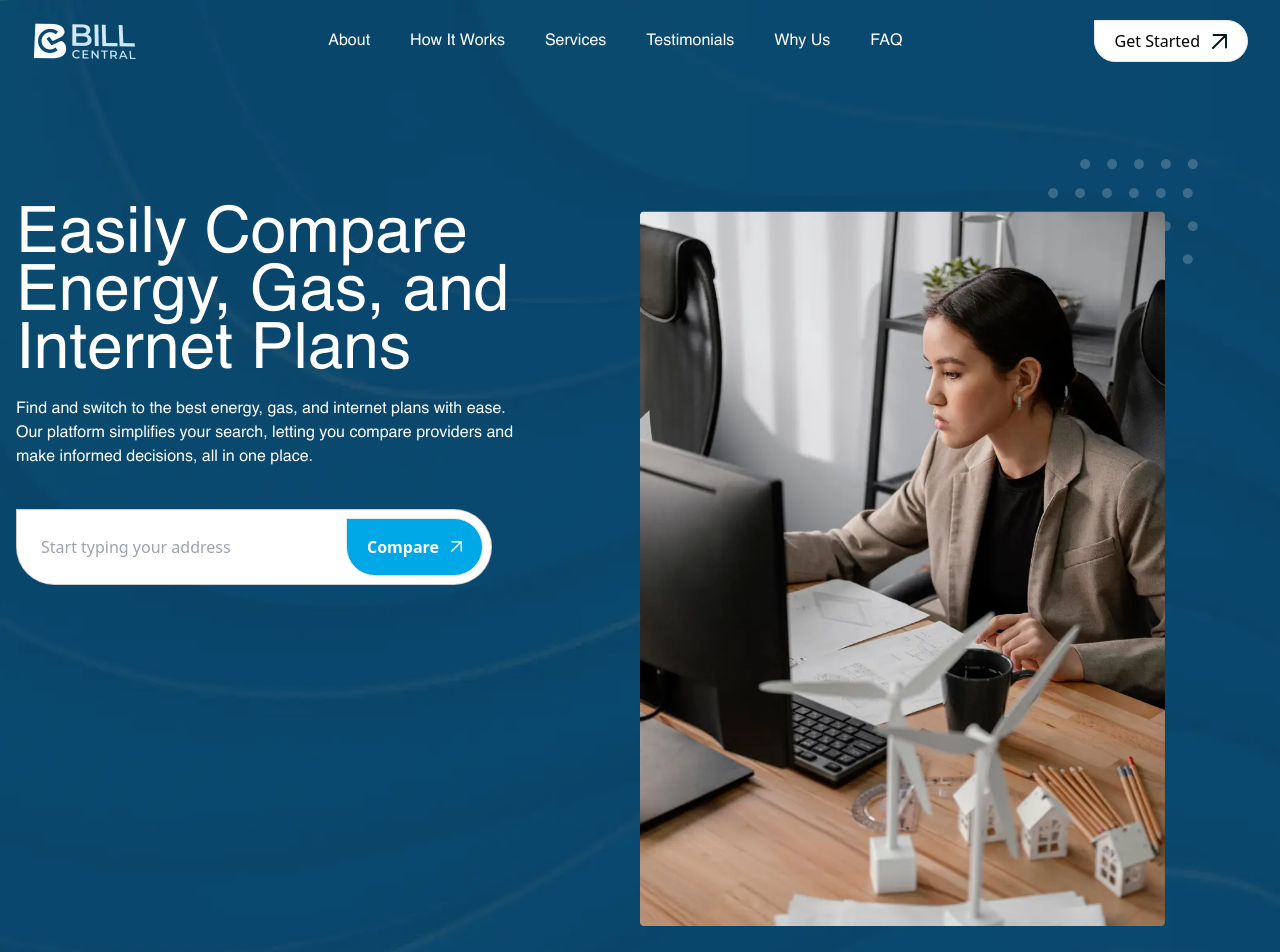
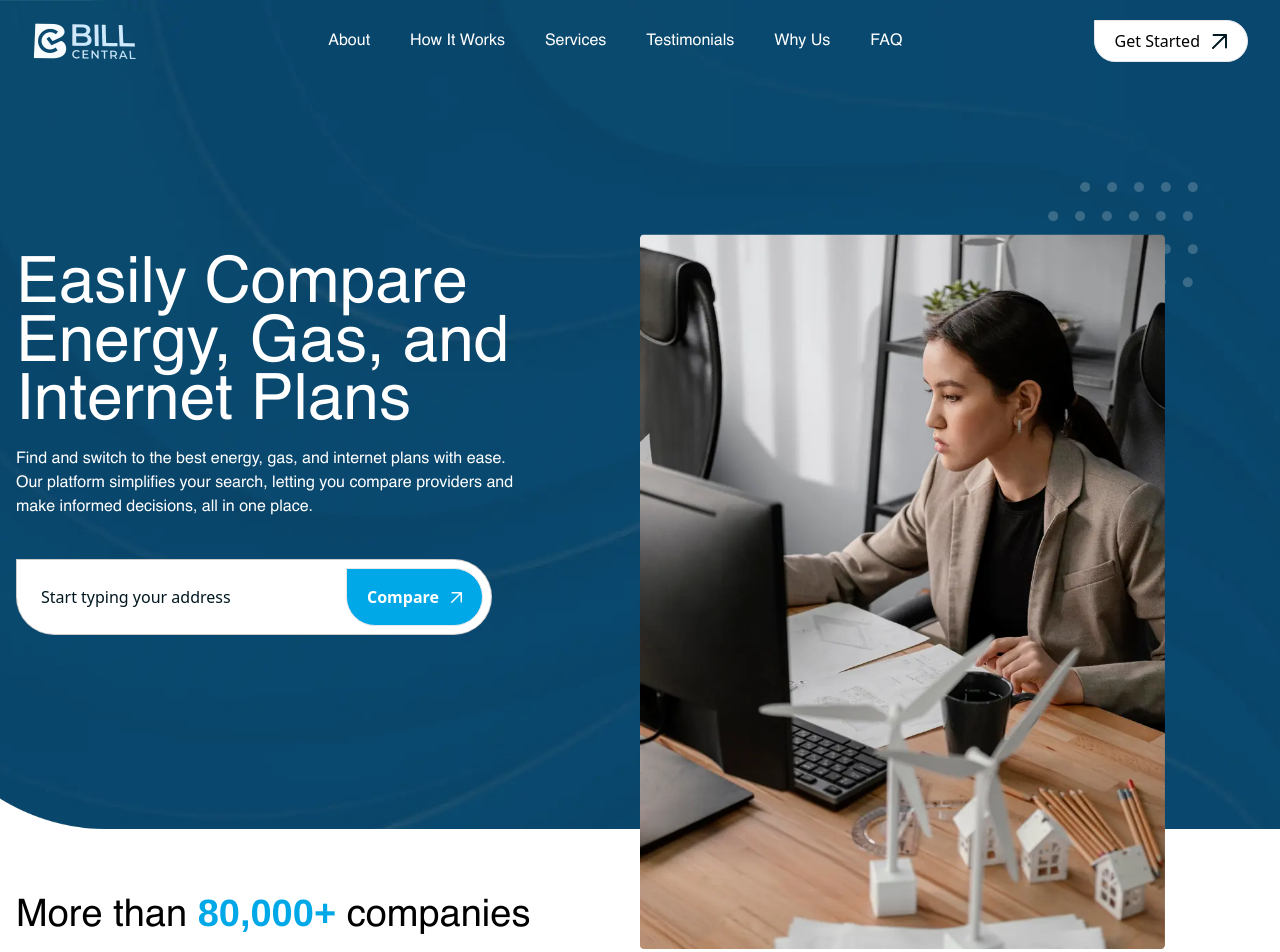
Before and after one commit to mohitgoyat525/Bill-centerl, a React (Create React App) app: page / in a window 1280 px wide. Shown: the top 952 px of the page. Built offline with nearby package versions, Linux system fonts and the light colour scheme.

Commit message:
Add-meta-tag

```diff
--- a/public/index.html
+++ b/public/index.html
@@ -11,7 +11,25 @@
     />
     <link rel="apple-touch-icon" href="%PUBLIC_URL%/logo192.png" />
     <link rel="manifest" href="%PUBLIC_URL%/manifest.json" />
-    <title>React App</title>
+    <!-- Primary Meta Tags -->
+<title>Bill Central</title>
+<meta name="title" content="React App" />
+<meta name="description" content="Easily Compare Energy, Gas, and Internet Plans" />
+
+<!-- Open Graph / Facebook -->
+<meta property="og:type" content="website" />
+<meta property="og:url" content="https://bill-central-zeta.vercel.app/" />
+<meta property="og:title" content="React App" />
+<meta property="og:description" content="Easily Compare Energy, Gas, and Internet Plans" />
+<meta property="og:image" content="/meta-img.png" />
+
+<!-- Twitter -->
+<meta property="twitter:card" content="summary_large_image" />
+<meta property="twitter:url" content="https://bill-central-zeta.vercel.app/" />
+<meta property="twitter:title" content="React App" />
+<meta property="twitter:description" content="Easily Compare Energy, Gas, and Internet Plans" />
+<meta property="twitter:image" content="/meta-img.png" />
+
   </head>
   <body>
     <noscript>You need to enable JavaScript to run this app.</noscript>
--- a/src/components/Compaines.jsx
+++ b/src/components/Compaines.jsx
@@ -4,7 +4,7 @@ const Compaines = () => {
   return (
       <div>
           <div className='container'>
-          <h2 className='font-normal text-[38px] max-xl:text-3xl max-md:text-2xl max-w-[584px]'>
+              <h2 className='font-helvetica font-normal text-[38px] max-xl:text-3xl max-md:text-2xl max-w-[584px] max-lg:text-center max-lg:max-w-none pt-14 max-xl:pt-10 max-lg:pt-7 max-md:pt-5'>
               More than <span className='text-skyBlue font-bold'>80,000+</span> companies trust bill central
               </h2>
               </div>
--- a/src/components/HeroSection.jsx
+++ b/src/components/HeroSection.jsx
@@ -11,7 +11,7 @@ const HeroSection = () => {
           <Header />
 
 
-          <div className='flex  pt-[144px] max-xl:pt-28 max-lg:pt-10 max-md:pt-6 max-lg:flex-col max-xl:gap-8 max-lg:gap-6'>
+          <div className='flex items-center max-lg:flex-col max-xl:gap-8 max-lg:gap-6 max-xl:pt-10 max-md:pt-7'>
           <div className='w-6/12 max-lg:w-full'>
             <div>
                 <h1 className='leading-[70px] font-helvetica max-w-[612px] max-lg:max-w-none max-lg:text-center  font-normal leading-[91.429%] text-[64px] text-white max-xl:text-5xl max-lg:text-4xl max-md:text-3xl'>
@@ -19,14 +19,14 @@ const HeroSection = () => {
                 </h1>
                 <p className='font-helvetica max-lg:text-center text-base font-normal max-w-[506px] pt-4 text-white max-lg:max-w-none'>Find and switch to the best energy, gas, and internet plans with ease. Our platform simplifies your search, letting you compare providers and make informed decisions, all in one place.</p>
                 <div className='max-lg:mx-auto mt-10 flex items-center justify-between max-w-[476px] bg-white rounded-e-full border-darkBlack border border-solid rounded-b-full'>
-                  <input type="text" placeholder='Start typing your address'  className='outline-none px-6  bg-transparent'/>
+                  <input type="text" placeholder='Start typing your address' className='placeholder:text-deepBlue placeholder:text-base placeholder:font-normal placeholder:max-sm:text-sm max-sm:text-sm outline-none px-6 max-sm:px-3  text-deepBlue bg-transparent'/>
                   <CustomButton/>
                 </div>
             </div>
             </div>
             <div className='w-6/12 max-lg:w-full max-lg:mt-6'>
 
-              <img src={HeroSecGirkImg} alt="work"  className='w-full max-w-[558px] max-lg:mx-auto relative z-0 translate-y-[-47px] max-xl:translate-y-0'/>
+              <img src={HeroSecGirkImg} alt="work"  className='w-full max-w-[558px] max-lg:mx-auto relative z-0 translate-y-[120px] max-xl:translate-y-0'/>
             </div>
           </div>
           </div>
--- a/tailwind.config.js
+++ b/tailwind.config.js
@@ -17,11 +17,12 @@ module.exports = {
       fontFamily: {
         helvetica: ["helvetica", "sans-serif"],
       },
-      colors:{
-            'darkGreen':'#003459F5',
-            'darkBlack':'#00000033',
-            'skyBlue':'#00A8E8',
-          }
+      colors: {
+        'darkGreen': "#003459F5",
+        'darkBlack': "#00000033",
+        'skyBlue': "#00A8E8",
+        'deepBlue': "#00171F",
+      },
     },
   },
   plugins: [],
```
Also changed, not shown: meta-img.png (added), 1 other file (tests, documents, lock files or other folders).
